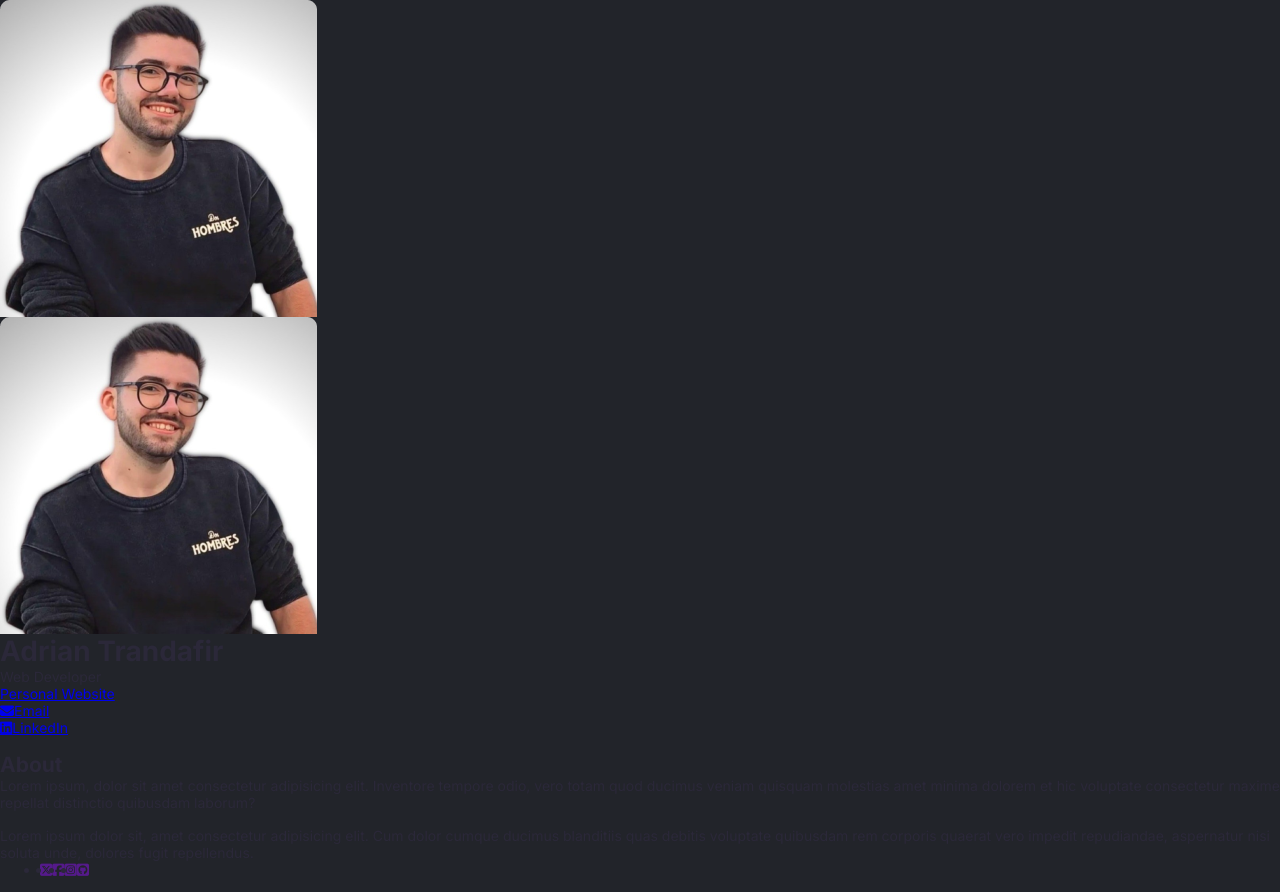
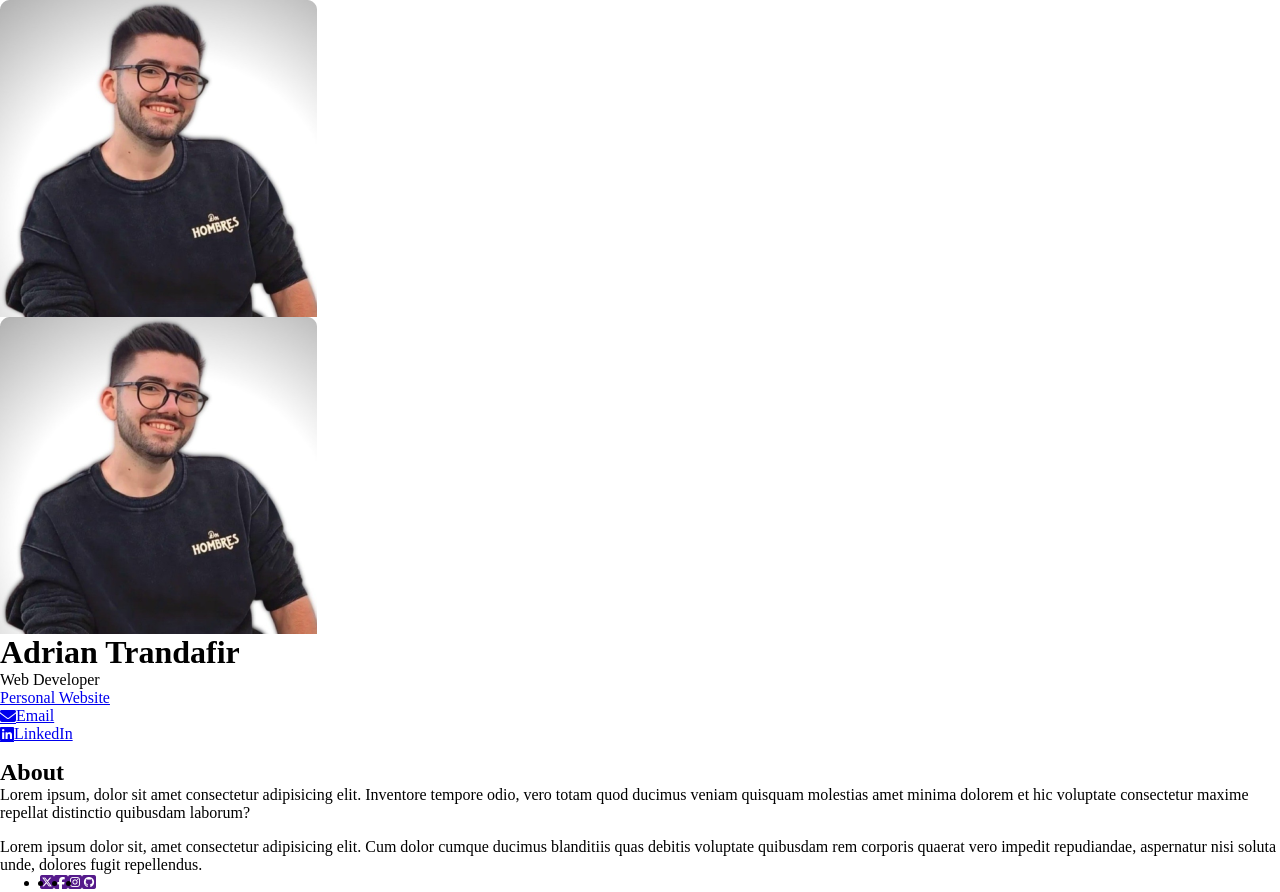
Before and after one commit to XenoMee/Digital-Business-Card-React, a React (Vite) app: page / in a window 1280 px wide. Built offline with nearby package versions, Linux system fonts and the light colour scheme.

Commit message:
move CSS custom variables inside index.css file

```diff
--- a/src/index.css
+++ b/src/index.css
@@ -1,3 +1,44 @@
+:root {
+  /* Colors */
+  --clr-body: hsl(227, 11%, 15%);
+  --clr-bg-content: hsl(231, 12%, 12%);
+  --clr-bg-footer: hsl(231, 7%, 9%);
+  --clr-bg-icon: hsl(254, 6%, 58%);
+  --clr-text: hsl(0, 0%, 86%);
+
+  --clr-primary: hsl(0, 0%, 100%);
+  --clr-accent-1: hsl(25, 79%, 78%);
+  --clr-accent-2: hsl(212, 72%, 60%);
+
+  /* Font Family */
+  --ff-base: 'Inter', sans-serif;
+
+  /* Font Weight */
+  --fw-regular: 400;
+  --fw-medium: 500;
+  --fw-bold: 700;
+
+  /* Font size */
+  --fs-100: 0.875rem;
+  --fs-200: 0.9375rem;
+  --fs-300: 1rem;
+  --fs-400: 1.25rem;
+  --fs-500: 1.5rem;
+  --fs-600: 1.75rem;
+}
+
+@media (prefers-color-scheme: light) {
+  :root {
+    --clr-bg-content: hsl(0, 0%, 96%);
+    --clr-bg-footer: hsl(255, 5%, 84%);
+    --clr-text: hsl(224, 22%, 37%);
+
+    --clr-primary: hsl(250, 18%, 19%);
+    --clr-accent-1: hsl(25, 90%, 55%);
+    --clr-accent-2: hsl(212, 78%, 53%);
+  }
+}
+
 /*
   1. Use a more-intuitive box-sizing model.
 */
@@ -48,14 +89,19 @@ h6 {
 /*
 General
 */
-body {
+/* body {
   background-color: var(--clr-body);
-  color: var(--clr-primary);
+  color: var(--clr-text);
   font-family: var(--ff-base);
   font-size: var(--fs-100);
   font-weight: var(--fw-regular);
   min-height: 100svh;
+  padding-block: 1.5rem;
 
   display: grid;
-  align-items: center;
+  place-items: center;
 }
+
+h2 {
+  margin-bottom: 0.3rem;
+} */
```
